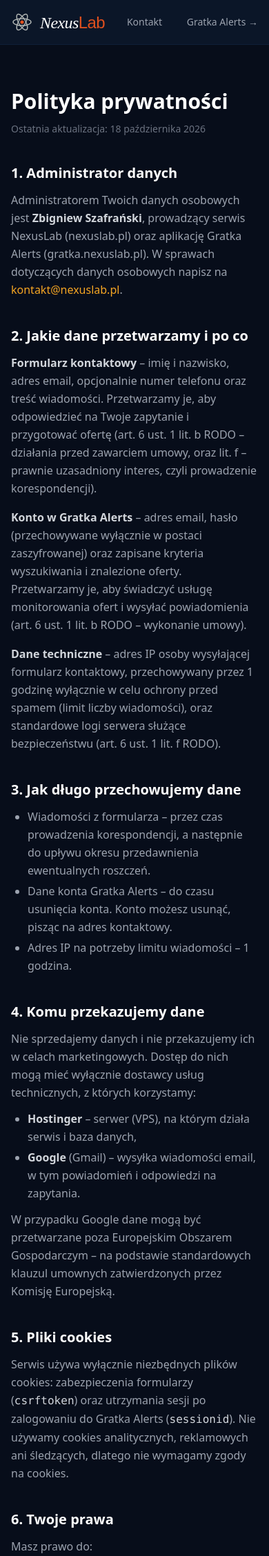
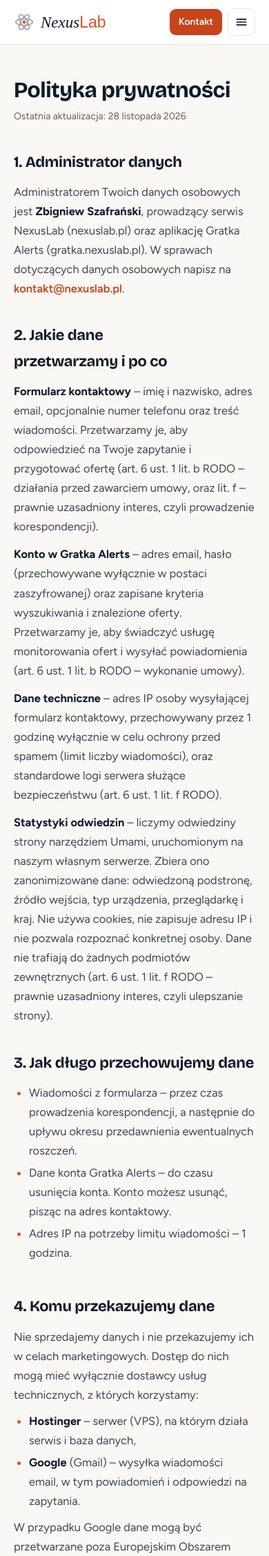
Before and after one commit to zbigniew-szafranski/NexusLab, a Django app: page /polityka-prywatnosci/ in a window 390 px wide. Shown: the top 2256 px of the page at 69% size. Run offline with Django 5.2, Linux system fonts and the light colour scheme; parts of the project's set-up code (start-up, migrations or seed data) failed here and were passed over; some libraries are stand-ins or nearby versions.

Commit message:
website: Umami analytics, long static cache, pricing moved to gratka subdomain
- Umami (self-hosted at stats.nexuslab.pl, cookieless) on all site pages,
  events for CTA clicks, phone, email and sent contact form
- CompressedManifestStaticFilesStorage in production: hashed static names
  served with a one-year cache; deploy.sh now runs manage.py with
  production settings so collectstatic writes the manifest
- /cennik/ (Gratka Alerts plans) now served on gratka.nexuslab.pl/cennik/,
  nexuslab.pl/cennik/ redirects there (301), removed from sitemap
- privacy policy moved to the new site design, analytics clause added

Co-Authored-By: Claude Opus 5.5 <noreply@anthropic.com>
Claude-Session: https://claude.ai/code/session_011ZCrKapVctDY74C5jgF8Ji

```diff
--- a/apps/website/urls.py
+++ b/apps/website/urls.py
@@ -1,4 +1,5 @@
 from django.urls import path
+from django.views.generic import RedirectView
 
 from . import views
 
@@ -9,7 +10,8 @@ urlpatterns = [
     path('realizacje/flowmail/', views.case_flowmail, name='case_flowmail'),
     path('realizacje/zamowienia-b2b/', views.case_b2b_orders, name='case_b2b_orders'),
     path('realizacje/zamawianie-posilkow/', views.case_meal_orders, name='case_meal_orders'),
-    path('cennik/', views.pricing, name='pricing'),
+    # Gratka Alerts pricing lives on its own subdomain; keep old links working
+    path('cennik/', RedirectView.as_view(url='https://gratka.nexuslab.pl/cennik/', permanent=True), name='pricing'),
     path('kontakt/', views.contact, name='contact'),
     path('polityka-prywatnosci/', views.privacy, name='privacy'),
     path('robots.txt', views.robots_txt, name='robots_txt'),
--- a/apps/website/views.py
+++ b/apps/website/views.py
@@ -126,7 +126,7 @@ def home(request):
 
 
 def privacy(request):
-    return render(request, 'website/privacy.html', {'updated': '18 października 2026'})
+    return render(request, 'website/privacy.html', {'updated': '28 listopada 2026'})
 
 
 def robots_txt(request):
@@ -146,7 +146,6 @@ SITEMAP_PAGES = [
     ('/realizacje/flowmail/', 'website/case_flowmail.html'),
     ('/realizacje/zamowienia-b2b/', 'website/case_zamowienia_b2b.html'),
     ('/realizacje/zamawianie-posilkow/', 'website/case_posilki.html'),
-    ('/cennik/', 'website/pricing.html'),
     ('/polityka-prywatnosci/', 'website/privacy.html'),
 ]
 
--- a/config/urls_gratka.py
+++ b/config/urls_gratka.py
@@ -2,8 +2,11 @@ from django.contrib import admin
 from django.urls import include, path
 from django.views.generic import RedirectView
 
+from apps.website.views import pricing
+
 urlpatterns = [
     path('', include('apps.gratka.urls')),
+    path('cennik/', pricing, name='gratka_pricing'),
     path('gratka/', RedirectView.as_view(url='/', permanent=False)),
     path('accounts/signup/', RedirectView.as_view(url='/accounts/login/', permanent=False)),
     path('accounts/', include('allauth.urls')),
--- a/static/css/site.css
+++ b/static/css/site.css
@@ -404,3 +404,18 @@ body.site {
 .m-cs-video video { width: 100%; border-radius: 12px; box-shadow: 0 24px 50px -26px rgba(14,26,43,.5); }
 .m-cs-feats.three, .m-cs-feats.three { grid-template-columns: 1fr !important; }
 .m-cs-body .m-qcols { margin-top: 20px; }
+
+/* Legal pages (privacy policy) */
+.m-legal { padding-block: 48px 80px; }
+.m-legal .m-in { max-width: 820px; }
+.m-legal h1 { font-size: clamp(32px, 5vw, 46px); font-weight: 700; line-height: 1.1; }
+.m-legal-date { margin-top: 10px !important; font-size: 14px; color: var(--m-muted); }
+.m-legal-body { margin-top: 36px; display: grid; gap: 36px; font-size: 16.5px; line-height: 1.7; }
+.m-legal-body h2 { font-size: 22px; font-weight: 700; margin-bottom: 10px; }
+.m-legal-body p + p { margin-top: 12px !important; }
+.m-legal-body ul { margin: 10px 0; padding-left: 22px; display: grid; gap: 4px; }
+.m-legal-body li::marker { color: var(--m-ember); }
+.m-legal-body a { color: var(--m-ember-600); font-weight: 600; }
+.m-legal-body a:hover { text-decoration: underline; }
+.m-legal-body strong { color: var(--m-ink); }
+.m-legal-body code { font-size: 14px; background: var(--m-tint); padding: 1px 6px; border-radius: 5px; }
--- a/templates/base.html
+++ b/templates/base.html
@@ -100,7 +100,7 @@
                         </span>
                     </a>
                     {% if request.get_host|slice:":7" == "gratka." %}
-                    <a href="https://nexuslab.pl/cennik/"
+                    <a href="https://gratka.nexuslab.pl/cennik/"
                        class="text-sm text-gray-400 hover:text-gold-500 transition">Cennik</a>
                     {% else %}
                     <a href="https://nexuslab.pl/#kontakt"
--- a/templates/subscriptions/trial_expired.html
+++ b/templates/subscriptions/trial_expired.html
@@ -21,7 +21,7 @@
         </p>
 
         <div class="mt-8 space-y-3">
-            <a href="https://nexuslab.pl/cennik/"
+            <a href="https://gratka.nexuslab.pl/cennik/"
                class="block w-full py-3.5 bg-gold-500 text-navy-900 font-bold rounded-full shadow-lg shadow-gold-500/20 hover:bg-gold-400 transition">
                 Zobacz cennik
             </a>
--- a/templates/website/base_site.html
+++ b/templates/website/base_site.html
@@ -10,6 +10,8 @@
     <link rel="preload" href="{% static 'fonts/figtree-latin.woff2' %}" as="font" type="font/woff2" crossorigin>
     <link rel="stylesheet" href="{% static 'css/site.css' %}">
     {% block meta %}{% endblock %}
+    <!-- Umami (self-hosted, cookieless) - see /polityka-prywatnosci/; data-domains skips local dev -->
+    <script defer src="https://stats.nexuslab.pl/script.js" data-website-id="5fb5f689-9a23-439a-8055-43490e86194f" data-domains="nexuslab.pl"></script>
     <script defer src="https://unpkg.com/htmx.org@1.9.10"></script>
     <script defer src="{% static 'js/site.js' %}"></script>
     {% block extra_head %}{% endblock %}
@@ -27,14 +29,14 @@
                 <a href="/#projekty">Realizacje</a><a href="/#o-mnie">O mnie</a><a href="/#wspolpraca">Jak pracuję</a><a href="/#faq">Pytania</a>
             </nav>
             <div class="m-nav-right">
-                <a href="/#kontakt" class="m-btn sm m-nav-cta">Umów bezpłatną rozmowę</a>
-                <a href="/#kontakt" class="m-btn xs m-nav-mob">Kontakt</a>
+                <a href="/#kontakt" data-umami-event="CTA: rozmowa" class="m-btn sm m-nav-cta">Umów bezpłatną rozmowę</a>
+                <a href="/#kontakt" data-umami-event="CTA: rozmowa" class="m-btn xs m-nav-mob">Kontakt</a>
                 <button class="m-burger" type="button" id="nav-burger" aria-label="Menu" aria-expanded="false" aria-controls="nav-drawer"><svg viewBox="0 0 24 24" fill="none" stroke-width="2" stroke-linecap="round" aria-hidden="true"><path d="M4 7h16M4 12h16M4 17h16"/></svg></button>
             </div>
         </div>
         <nav class="m-drawer" id="nav-drawer" aria-label="Menu mobilne">
             <a href="/#projekty">Realizacje</a><a href="/#o-mnie">O mnie</a><a href="/#wspolpraca">Jak pracuję</a><a href="/#faq">Pytania</a>
-            <a href="/#kontakt" class="m-btn">Umów bezpłatną rozmowę</a>
+            <a href="/#kontakt" data-umami-event="CTA: rozmowa" class="m-btn">Umów bezpłatną rozmowę</a>
         </nav>
     </header>
 
@@ -60,7 +62,7 @@
                 </div>
                 <div><h2 class="m-foot-h">Realizacje</h2><ul><li><a href="{% url 'website:case_flowmail' %}">Flowmail</a></li><li><a href="{% url 'website:case_b2b_orders' %}">Zamówienia B2B</a></li><li><a href="{% url 'website:case_meal_orders' %}">Zamawianie posiłków</a></li><li><a href="/#wiecej-realizacji">Więcej realizacji</a></li></ul></div>
                 <div><h2 class="m-foot-h">NexusLab</h2><ul><li><a href="/#o-mnie">O mnie</a></li><li><a href="/#wspolpraca">Jak pracuję</a></li><li><a href="/#faq">Pytania</a></li><li><a href="{% url 'website:privacy' %}">Polityka prywatności</a></li></ul></div>
-                <div><h2 class="m-foot-h">Kontakt</h2><ul><li><a href="mailto:kontakt@nexuslab.pl">kontakt@nexuslab.pl</a></li><li><a href="tel:+48881957757">881 957 757</a></li><li><a href="https://github.com/zbigniew-szafranski" target="_blank" rel="noopener">GitHub</a></li></ul></div>
+                <div><h2 class="m-foot-h">Kontakt</h2><ul><li><a href="mailto:kontakt@nexuslab.pl" data-umami-event="Email">kontakt@nexuslab.pl</a></li><li><a href="tel:+48881957757" data-umami-event="Telefon">881 957 757</a></li><li><a href="https://github.com/zbigniew-szafranski" target="_blank" rel="noopener">GitHub</a></li></ul></div>
             </div>
             <div class="m-foot-bottom">
                 <span>&copy; {% now "Y" %} NexusLab · Zbigniew Szafrański</span>
--- a/templates/website/case_flowmail.html
+++ b/templates/website/case_flowmail.html
@@ -167,7 +167,7 @@
                     <h2>Twoi handlowcy też piszą maile od zera?</h2>
                     <p>Podobne rozwiązanie da się zbudować pod Twoją firmę, Twoje materiały i&nbsp;Twój sposób pracy z&nbsp;klientami. Zacznijmy od bezpłatnej rozmowy.</p>
                 </div>
-                <a href="/#kontakt" class="m-btn">Umów bezpłatną rozmowę</a>
+                <a href="/#kontakt" data-umami-event="CTA: rozmowa" class="m-btn">Umów bezpłatną rozmowę</a>
             </aside>
 
             <p class="m-cs-back"><a class="m-link" href="/#projekty">← Wszystkie realizacje</a> <span class="sep">·</span> <a class="m-link quiet" href="https://panelgw.com/" target="_blank" rel="noopener">Strona projektu ↗</a> <span class="sep">·</span> <a class="m-link quiet" href="{% url 'website:case_b2b_orders' %}">Case study: Zamówienia B2B →</a> <span class="sep">·</span> <a class="m-link quiet" href="{% url 'website:case_meal_orders' %}">Case study: Zamawianie posiłków →</a></p>
--- a/templates/website/case_posilki.html
+++ b/templates/website/case_posilki.html
@@ -155,7 +155,7 @@
                     <h2>Zbieracie zamówienia ankietą albo na kartkach?</h2>
                     <p>Podobny system da się zbudować dla szkoły, przedszkola, stołówki albo firmowej kuchni. Zacznijmy od bezpłatnej rozmowy.</p>
                 </div>
-                <a href="/#kontakt" class="m-btn">Umów bezpłatną rozmowę</a>
+                <a href="/#kontakt" data-umami-event="CTA: rozmowa" class="m-btn">Umów bezpłatną rozmowę</a>
             </aside>
 
             <p class="m-cs-back"><a class="m-link" href="/#projekty">← Wszystkie realizacje</a> <span class="sep">·</span> <a class="m-link quiet" href="{% url 'website:case_flowmail' %}">Case study: Flowmail →</a> <span class="sep">·</span> <a class="m-link quiet" href="{% url 'website:case_b2b_orders' %}">Case study: Zamówienia B2B →</a></p>
--- a/templates/website/case_zamowienia_b2b.html
+++ b/templates/website/case_zamowienia_b2b.html
@@ -158,7 +158,7 @@
                     <h2>Twoi handlowcy też zamawiają przez Excela?</h2>
                     <p>Podobną aplikację da się zbudować pod Twój cennik, Twoich klientów i&nbsp;Twoją hurtownię. Zacznijmy od bezpłatnej rozmowy.</p>
                 </div>
-                <a href="/#kontakt" class="m-btn">Umów bezpłatną rozmowę</a>
+                <a href="/#kontakt" data-umami-event="CTA: rozmowa" class="m-btn">Umów bezpłatną rozmowę</a>
             </aside>
 
             <p class="m-cs-back"><a class="m-link" href="/#projekty">← Wszystkie realizacje</a> <span class="sep">·</span> <a class="m-link quiet" href="{% url 'website:case_flowmail' %}">Case study: Flowmail →</a> <span class="sep">·</span> <a class="m-link quiet" href="{% url 'website:case_meal_orders' %}">Case study: Zamawianie posiłków →</a></p>
--- a/templates/website/partials/contact_form.html
+++ b/templates/website/partials/contact_form.html
@@ -3,6 +3,7 @@
     <div class="m-form" role="status">
         <p class="m-form-ok">Dziękuję za wiadomość!</p>
         <p>Odpowiem najszybciej, jak to możliwe, zwykle w ciągu jednego dnia roboczego.</p>
+        <script>window.umami && umami.track('Formularz wysłany');</script>
     </div>
 {% else %}
     <form hx-post="{% url 'website:contact' %}" hx-target="#contact-form-wrapper" hx-swap="outerHTML" class="m-form">
--- a/templates/website/privacy.html
+++ b/templates/website/privacy.html
@@ -1,4 +1,4 @@
-{% extends "base.html" %}
+{% extends "website/base_site.html" %}
 
 {% block head_title %}Polityka prywatności – NexusLab{% endblock %}
 
@@ -8,11 +8,12 @@
 {% endblock %}
 
 {% block content %}
-<article class="max-w-3xl mx-auto px-4 sm:px-6 lg:px-8 py-16 sm:py-20">
-    <h1 class="text-3xl sm:text-4xl font-bold">Polityka prywatności</h1>
-    <p class="mt-3 text-sm text-gray-500">Ostatnia aktualizacja: {{ updated }}</p>
+<article class="m-legal">
+  <div class="m-in">
+    <h1>Polityka prywatności</h1>
+    <p class="m-legal-date">Ostatnia aktualizacja: {{ updated }}</p>
 
-    <div class="mt-10 space-y-10 text-gray-400 leading-relaxed [&_h2]:text-xl [&_h2]:font-semibold [&_h2]:text-white [&_h2]:mb-3 [&_ul]:list-disc [&_ul]:pl-6 [&_ul]:space-y-1 [&_a]:text-gold-500 hover:[&_a]:text-gold-400 [&_strong]:text-gray-300">
+    <div class="m-legal-body">
 
         <section>
             <h2>1. Administrator danych</h2>
@@ -20,22 +21,27 @@
                 Administratorem Twoich danych osobowych jest <strong>Zbigniew Szafrański</strong>, prowadzący serwis
                 NexusLab (nexuslab.pl) oraz aplikację Gratka Alerts (gratka.nexuslab.pl).
                 W sprawach dotyczących danych osobowych napisz na
-                <a href="mailto:kontakt@nexuslab.pl">kontakt@nexuslab.pl</a>.
+                <a href="mailto:kontakt@nexuslab.pl" data-umami-event="Email">kontakt@nexuslab.pl</a>.
             </p>
         </section>
 
         <section>
             <h2>2. Jakie dane przetwarzamy i po co</h2>
-            <p class="mb-4"><strong>Formularz kontaktowy</strong> – imię i nazwisko, adres email, opcjonalnie numer telefonu
+            <p><strong>Formularz kontaktowy</strong> – imię i nazwisko, adres email, opcjonalnie numer telefonu
                 oraz treść wiadomości. Przetwarzamy je, aby odpowiedzieć na Twoje zapytanie i przygotować ofertę
                 (art. 6 ust. 1 lit. b RODO – działania przed zawarciem umowy, oraz lit. f – prawnie uzasadniony
                 interes, czyli prowadzenie korespondencji).</p>
-            <p class="mb-4"><strong>Konto w Gratka Alerts</strong> – adres email, hasło (przechowywane wyłącznie w postaci
+            <p><strong>Konto w Gratka Alerts</strong> – adres email, hasło (przechowywane wyłącznie w postaci
                 zaszyfrowanej) oraz zapisane kryteria wyszukiwania i znalezione oferty. Przetwarzamy je, aby świadczyć
                 usługę monitorowania ofert i wysyłać powiadomienia (art. 6 ust. 1 lit. b RODO – wykonanie umowy).</p>
             <p><strong>Dane techniczne</strong> – adres IP osoby wysyłającej formularz kontaktowy, przechowywany przez
                 1 godzinę wyłącznie w celu ochrony przed spamem (limit liczby wiadomości), oraz standardowe logi serwera
                 służące bezpieczeństwu (art. 6 ust. 1 lit. f RODO).</p>
+            <p><strong>Statystyki odwiedzin</strong> – liczymy odwiedziny strony narzędziem Umami, uruchomionym na naszym
+                własnym serwerze. Zbiera ono zanonimizowane dane: odwiedzoną podstronę, źródło wejścia, typ urządzenia,
+                przeglądarkę i kraj. Nie używa cookies, nie zapisuje adresu IP i nie pozwala rozpoznać konkretnej osoby.
+                Dane nie trafiają do żadnych podmiotów zewnętrznych (art. 6 ust. 1 lit. f RODO – prawnie uzasadniony interes,
+                czyli ulepszanie strony).</p>
         </section>
 
         <section>
@@ -50,26 +56,26 @@
 
         <section>
             <h2>4. Komu przekazujemy dane</h2>
-            <p class="mb-3">Nie sprzedajemy danych i nie przekazujemy ich w celach marketingowych. Dostęp do nich mogą mieć
+            <p>Nie sprzedajemy danych i nie przekazujemy ich w celach marketingowych. Dostęp do nich mogą mieć
                 wyłącznie dostawcy usług technicznych, z których korzystamy:</p>
             <ul>
                 <li><strong>Hostinger</strong> – serwer (VPS), na którym działa serwis i baza danych,</li>
                 <li><strong>Google</strong> (Gmail) – wysyłka wiadomości email, w tym powiadomień i odpowiedzi na zapytania.</li>
             </ul>
-            <p class="mt-3">W przypadku Google dane mogą być przetwarzane poza Europejskim Obszarem Gospodarczym –
+            <p>W przypadku Google dane mogą być przetwarzane poza Europejskim Obszarem Gospodarczym –
                 na podstawie standardowych klauzul umownych zatwierdzonych przez Komisję Europejską.</p>
         </section>
 
         <section>
             <h2>5. Pliki cookies</h2>
-            <p>Serwis używa wyłącznie niezbędnych plików cookies: zabezpieczenia formularzy (<code class="text-gray-300">csrftoken</code>)
-                oraz utrzymania sesji po zalogowaniu do Gratka Alerts (<code class="text-gray-300">sessionid</code>).
-                Nie używamy cookies analitycznych, reklamowych ani śledzących, dlatego nie wymagamy zgody na cookies.</p>
+            <p>Serwis używa wyłącznie niezbędnych plików cookies: zabezpieczenia formularzy (<code>csrftoken</code>)
+                oraz utrzymania sesji po zalogowaniu do Gratka Alerts (<code>sessionid</code>).
+                Nie używamy cookies analitycznych, reklamowych ani śledzących (statystyki odwiedzin działają bez cookies), dlatego nie wymagamy zgody na cookies.</p>
         </section>
 
         <section>
             <h2>6. Twoje prawa</h2>
-            <p class="mb-3">Masz prawo do:</p>
+            <p>Masz prawo do:</p>
             <ul>
                 <li>dostępu do swoich danych i otrzymania ich kopii,</li>
                 <li>sprostowania danych,</li>
@@ -78,7 +84,7 @@
                 <li>przenoszenia danych,</li>
                 <li>sprzeciwu wobec przetwarzania opartego na prawnie uzasadnionym interesie.</li>
             </ul>
-            <p class="mt-3">Aby skorzystać z tych praw, napisz na <a href="mailto:kontakt@nexuslab.pl">kontakt@nexuslab.pl</a>.
+            <p>Aby skorzystać z tych praw, napisz na <a href="mailto:kontakt@nexuslab.pl" data-umami-event="Email">kontakt@nexuslab.pl</a>.
                 Masz też prawo wnieść skargę do Prezesa Urzędu Ochrony Danych Osobowych (ul. Stawki 2, 00-193 Warszawa).</p>
         </section>
 
@@ -88,5 +94,6 @@
                 a bez danych konta – świadczyć usługi Gratka Alerts.</p>
         </section>
     </div>
+  </div>
 </article>
 {% endblock %}
```
Also changed, not shown: config/settings/production.py (+8 -0 lines), templates/website/index.html (+14 -14 lines), 1 other file.
